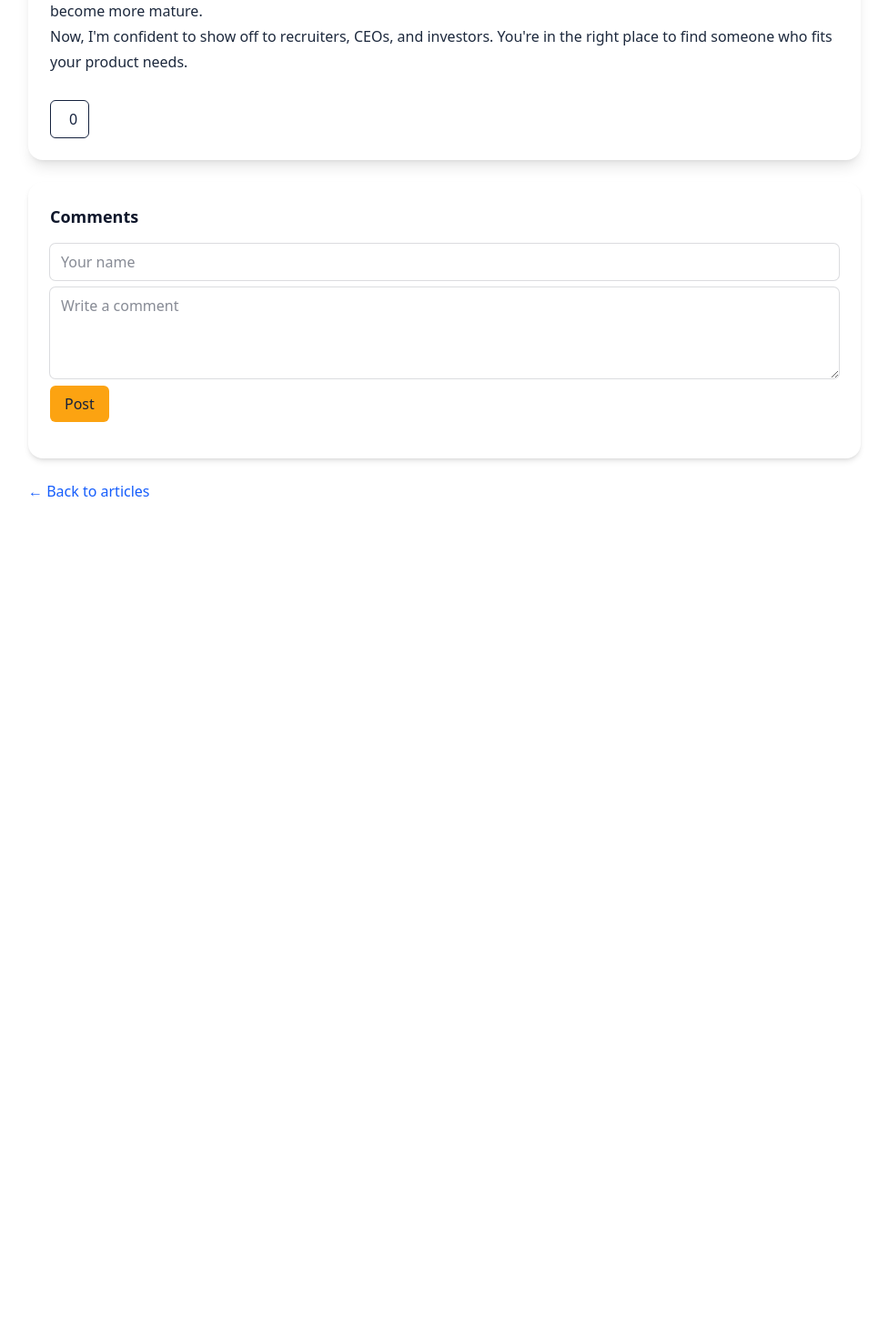
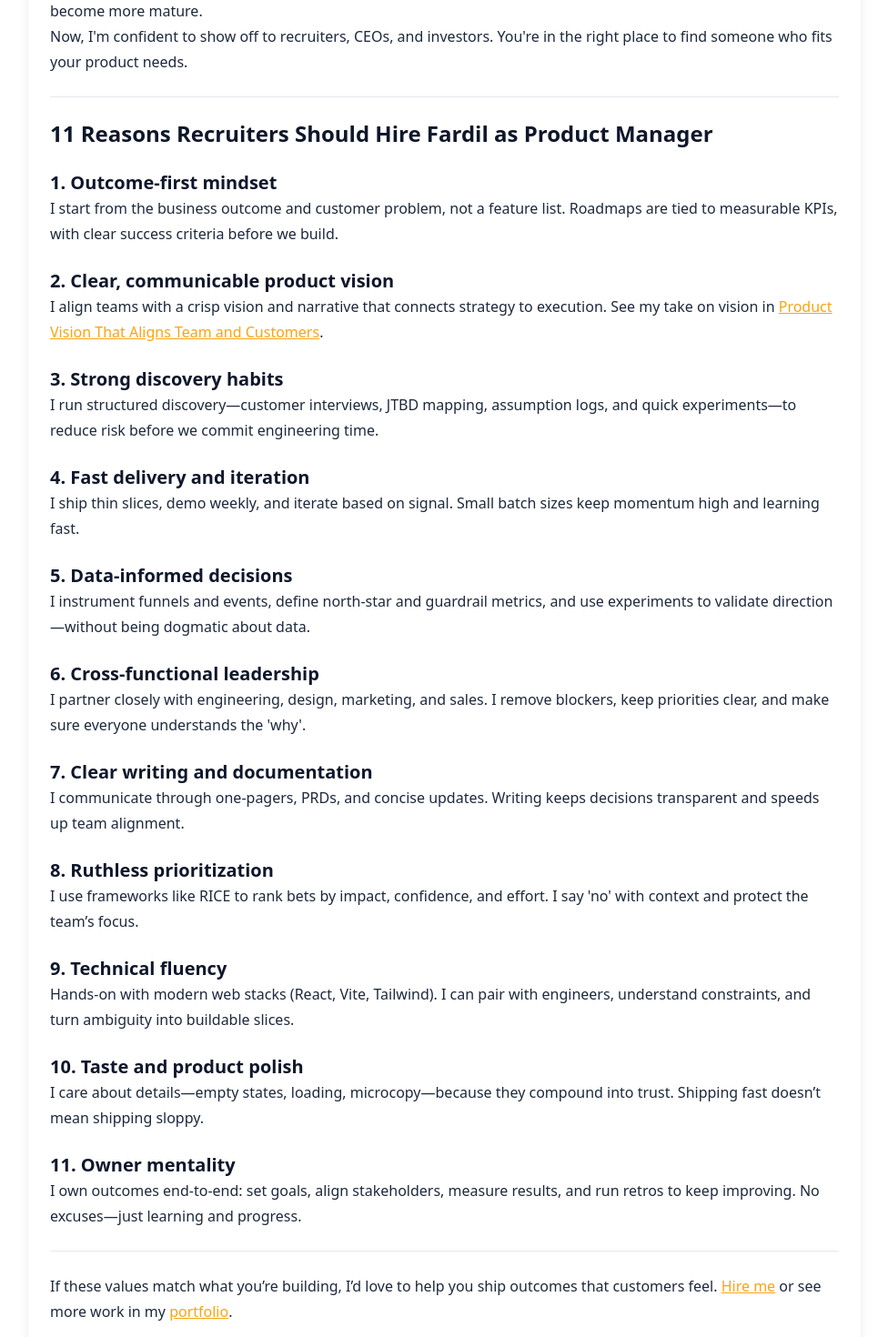
Before and after one commit to fardilk/site-porto-fardil, a React (Vite) app: page /articles/11-reasons-why-recruiters-should-hire-fardil-as-product-manager in a window 1280 px wide. Shown: the part 1060-2530 px from the top of the page at 91% size, without its empty margins (33-1009 px from the left). Before the commit the page ends 1676 px from the top, so only its background shows below. Built offline with nearby package versions, Linux system fonts and the light colour scheme.

Commit message:
Article: add full '11 reasons' section with headings and supporting paragraphs + CTA.

```diff
--- a/src/pages/articles/11-reasons-why-recruiters-should-hire-fardil-as-product-manager.ts
+++ b/src/pages/articles/11-reasons-why-recruiters-should-hire-fardil-as-product-manager.ts
@@ -7,11 +7,49 @@ const article: Article = {
     category: "Product",
     excerpt:
                 "Eleven concrete reasons—outcomes, clarity, discovery, delivery, and more—why Fardil is a high-confidence PM hire.",
-        blocks: [
+                blocks: [
             { type: "paragraph", text: "Whoahahha, this is my first article—welcome to my blog! I just want to share some personal thoughts." },
             { type: "paragraph", text: "Yes, it's a two-year timeskip. The tough tech winter is slowly getting better. I'm feeling optimistic again, chasing my dream to become the best <a href='/tags/product-manager' class='text-accent underline'>Product Manager</a> in the country." },
             { type: "paragraph", text: "Two years of timeskip doesn't mean no effort. Like the Straw Hat Pirates, I spent this time sharpening my skills to become more mature." },
-            { type: "paragraph", text: "Now, I'm confident to show off to recruiters, CEOs, and investors. You're in the right place to find someone who fits your product needs." }
+                    { type: "paragraph", text: "Now, I'm confident to show off to recruiters, CEOs, and investors. You're in the right place to find someone who fits your product needs." },
+                    { type: "hr" },
+                    { type: "heading", level: 2, text: "11 Reasons Recruiters Should Hire Fardil as Product Manager" },
+
+                    { type: "heading", level: 3, text: "1. Outcome-first mindset" },
+                    { type: "paragraph", text: "I start from the business outcome and customer problem, not a feature list. Roadmaps are tied to measurable KPIs, with clear success criteria before we build." },
+
+                    { type: "heading", level: 3, text: "2. Clear, communicable product vision" },
+                    { type: "paragraph", text: "I align teams with a crisp vision and narrative that connects strategy to execution. See my take on vision in <a href='/articles/product-vision-that-aligns-team-and-customers' class='text-accent underline'>Product Vision That Aligns Team and Customers</a>." },
+
+                    { type: "heading", level: 3, text: "3. Strong discovery habits" },
+                    { type: "paragraph", text: "I run structured discovery—customer interviews, JTBD mapping, assumption logs, and quick experiments—to reduce risk before we commit engineering time." },
+
+                    { type: "heading", level: 3, text: "4. Fast delivery and iteration" },
+                    { type: "paragraph", text: "I ship thin slices, demo weekly, and iterate based on signal. Small batch sizes keep momentum high and learning fast." },
+
+                    { type: "heading", level: 3, text: "5. Data-informed decisions" },
+                    { type: "paragraph", text: "I instrument funnels and events, define north-star and guardrail metrics, and use experiments to validate direction—without being dogmatic about data." },
+
+                    { type: "heading", level: 3, text: "6. Cross-functional leadership" },
+                    { type: "paragraph", text: "I partner closely with engineering, design, marketing, and sales. I remove blockers, keep priorities clear, and make sure everyone understands the 'why'." },
+
+                    { type: "heading", level: 3, text: "7. Clear writing and documentation" },
+                    { type: "paragraph", text: "I communicate through one-pagers, PRDs, and concise updates. Writing keeps decisions transparent and speeds up team alignment." },
+
+                    { type: "heading", level: 3, text: "8. Ruthless prioritization" },
+                    { type: "paragraph", text: "I use frameworks like RICE to rank bets by impact, confidence, and effort. I say 'no' with context and protect the team’s focus." },
+
+                    { type: "heading", level: 3, text: "9. Technical fluency" },
+                    { type: "paragraph", text: "Hands-on with modern web stacks (React, Vite, Tailwind). I can pair with engineers, understand constraints, and turn ambiguity into buildable slices." },
+
+                    { type: "heading", level: 3, text: "10. Taste and product polish" },
+                    { type: "paragraph", text: "I care about details—empty states, loading, microcopy—because they compound into trust. Shipping fast doesn’t mean shipping sloppy." },
+
+                    { type: "heading", level: 3, text: "11. Owner mentality" },
+                    { type: "paragraph", text: "I own outcomes end-to-end: set goals, align stakeholders, measure results, and run retros to keep improving. No excuses—just learning and progress." },
+
+                    { type: "hr" },
+                    { type: "paragraph", text: "If these values match what you’re building, I’d love to help you ship outcomes that customers feel. <a href='/hire-me' class='text-accent underline'>Hire me</a> or see more work in my <a href='/portfolio' class='text-accent underline'>portfolio</a>." }
         ],
     coverImage: "/fardil-on-semeru.png",
     readTime: 2,
```
